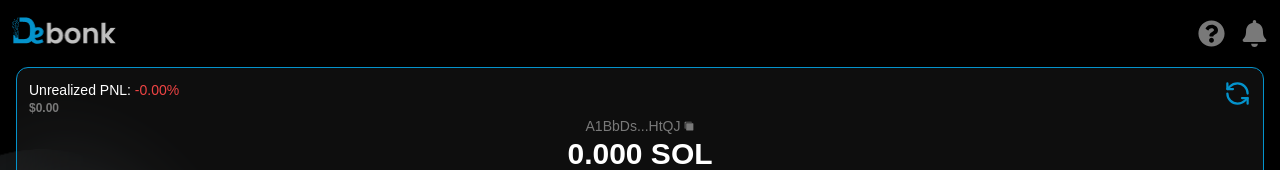
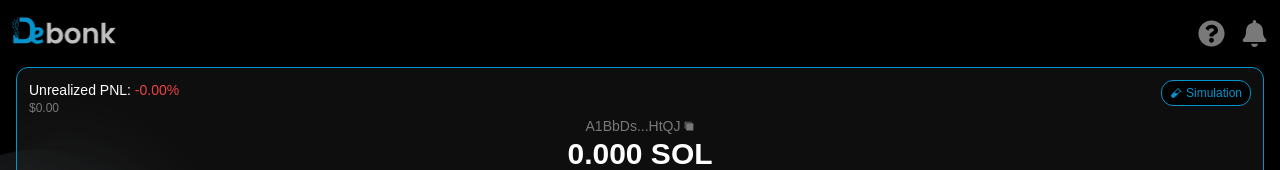
Before and after one commit to ProfessorDy/debonk-miniapp, a Next.js app: page / in a window 1280 px wide. Shown: the top 170 px of the page. Built offline with nearby package versions, Linux system fonts and the light colour scheme.

Commit message:
Add simulation icon

```diff
--- a/app/page.tsx
+++ b/app/page.tsx
@@ -3,7 +3,7 @@
 import React, { useState, useEffect } from "react";
 import { PiStrategy, PiDownloadDuotone } from "react-icons/pi";
 import { IoCopySharp, IoLinkSharp, IoWalletOutline } from "react-icons/io5";
-import { LuRefreshCcw } from "react-icons/lu";
+import { PiTestTubeFill } from "react-icons/pi";
 import { MdOutlineHistory } from "react-icons/md";
 import { copyToClipboard, pasteFromClipboard } from "@/utils/clipboardUtils";
 import DepositModal from "@/components/DepositModal";
@@ -96,13 +96,16 @@ const Home = () => {
         {/* Balance Overview Section */}
         <div className="flex justify-between items-start ">
           <div>
-            <p className="text-sm">
+            <p className="text-sm font-light">
               Unrealized PNL:{" "}
               <span className="text-red-500">{unrealizedPNL}</span>
             </p>
-            <p className="text-xs text-primary font-semibold">$0.00</p>
+            <p className="text-xs text-primary font-light ">$0.00</p>
           </div>
-          <LuRefreshCcw size={27} className="cursor-pointer text-accent" />
+          <div className="flex gap-1 items-center text-xs text-accent rounded-xl bg-black border border-accent px-2 py-1 ">
+            <PiTestTubeFill />
+            Simulation
+          </div>
         </div>
 
         <div className="flex flex-col items-center justify-center">
```
